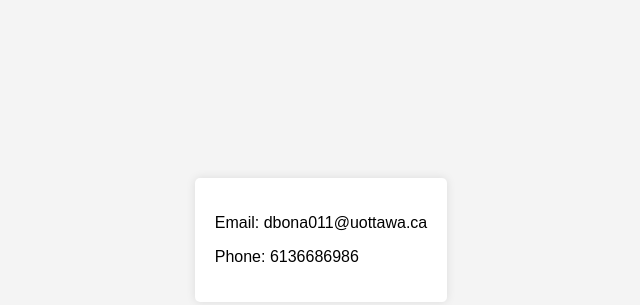
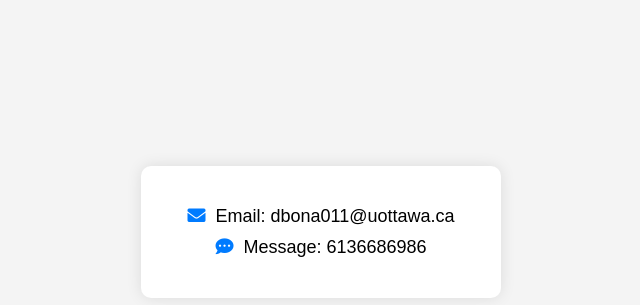
Before and after one commit to DanSpinThaBin/contact.info, a plain HTML site: page index.html in a window 1280 px wide. Shown: the part 168-473 px from the top of the page, without its empty margins (319-959 px from the left). Drawn offline with Linux system fonts and the light colour scheme.

Commit message:
Update index.html

```diff
--- a/index.html
+++ b/index.html
@@ -4,6 +4,7 @@
     <meta charset="UTF-8">
     <meta name="viewport" content="width=device-width, initial-scale=1.0">
     <title>Contact Information</title>
+    <link rel="stylesheet" href="https://cdnjs.cloudflare.com/ajax/libs/font-awesome/5.15.3/css/all.min.css">
     <style>
         body {
             font-family: Arial, sans-serif;
@@ -12,19 +13,39 @@
             justify-content: center;
             align-items: center;
             background-color: #f4f4f4;
+            margin: 0;
         }
         div {
-            padding: 20px;
+            padding: 30px;
             background-color: #fff;
-            border-radius: 5px;
-            box-shadow: 0 0 10px rgba(0,0,0,0.1);
+            border-radius: 10px;
+            box-shadow: 0 0 15px rgba(0,0,0,0.1);
+            text-align: center;
+            width: 300px;
+        }
+        p {
+            margin: 10px 0;
+            font-size: 18px;
+        }
+        i {
+            margin-right: 10px;
+            color: #007BFF;
+        }
+        a {
+            text-decoration: none;
+            color: inherit;
+        }
+        div:hover {
+            box-shadow: 0 0 20px rgba(0,0,0,0.15);
+            transform: scale(1.02);
+            transition: all 0.3s ease;
         }
     </style>
 </head>
 <body>
     <div>
-        <p>Email: dbona011@uottawa.ca</p>
-        <p>Phone: 6136686986</p>
+        <p><i class="fas fa-envelope"></i><a href="mailto:dbona011@uottawa.ca">Email: dbona011@uottawa.ca</a></p>
+        <p><i class="fas fa-comment-dots"></i><a href="sms:6136686986">Message: 6136686986</a></p>
     </div>
 </body>
 </html>
```
